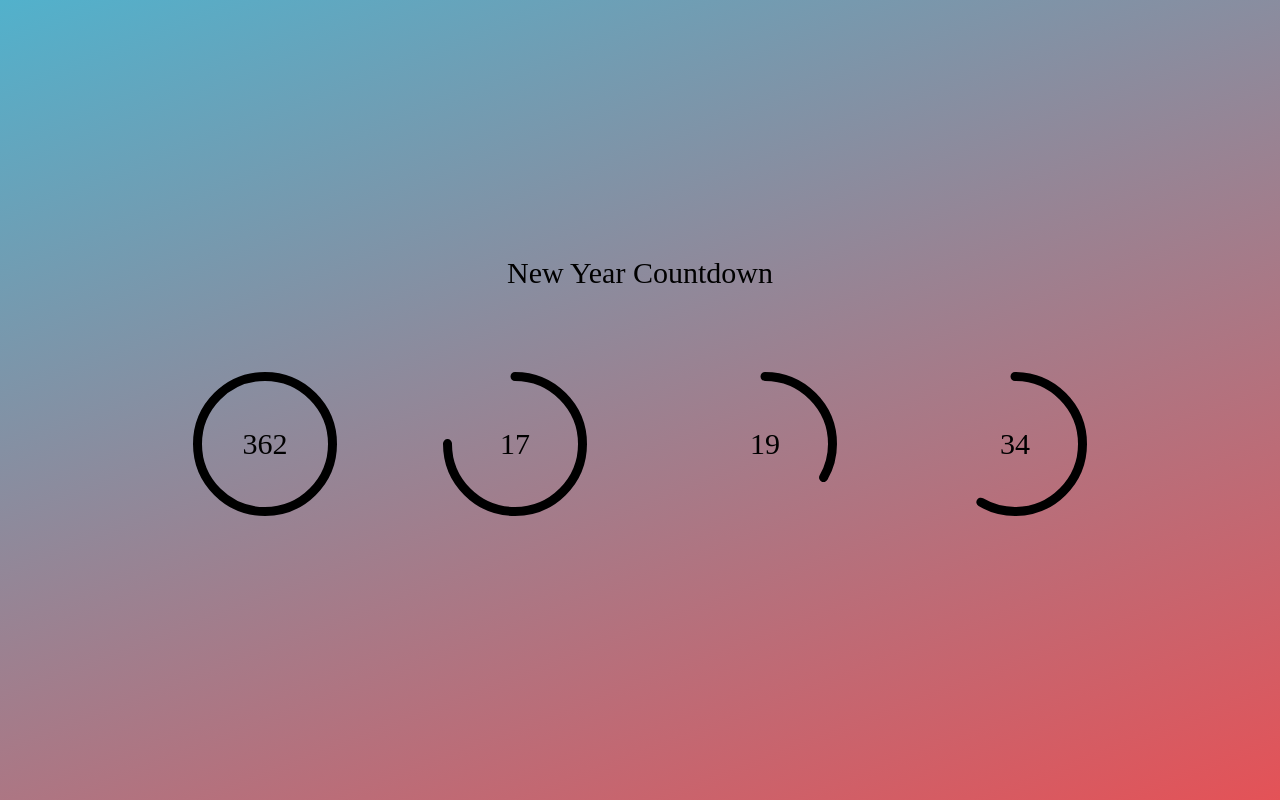
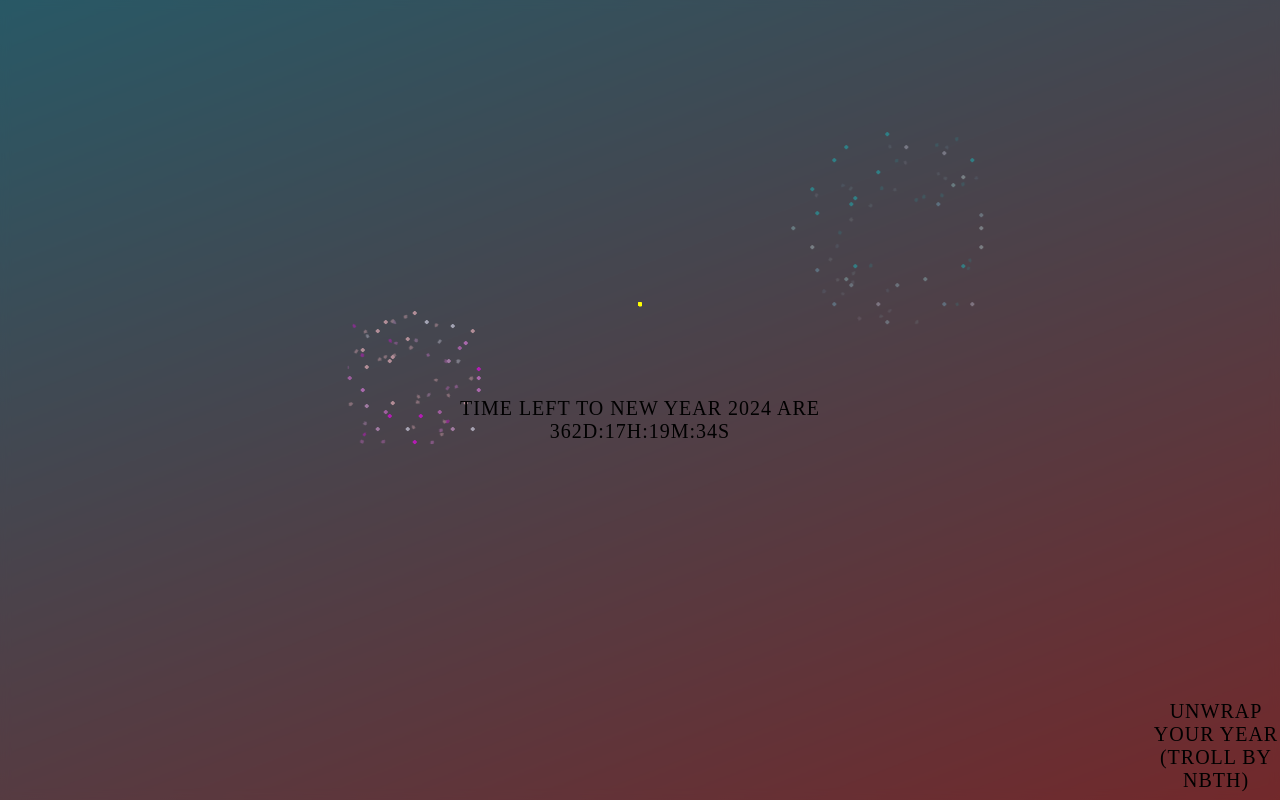
Before and after one commit to code-ga/new_year_countdown, a Preact app: page / in a window 1280 px wide. Built offline with nearby package versions, Linux system fonts and the light colour scheme.

Commit message:
update some things

```diff
--- a/src/app.css
+++ b/src/app.css
@@ -28,7 +28,6 @@
   display: -webkit-inline-flex;
   justify-content: center;
   align-items: center;
-  z-index: 1;
 }
 
 .base-timer {
@@ -86,12 +85,12 @@
 }
 
 .title {
-  position: relative;
+  position: absolute;
   color: black;
   text-align: center;
   font-size: 30px;
   margin-bottom: 10px;
-  top: 32%;
+  top: 30%;
   z-index: 1;
 }
 
@@ -114,3 +113,69 @@
     background-position: 0% 50%;
   }
 }
+
+.unwrap__link {
+  text-decoration: none;
+  color: inherit;
+  cursor: pointer;
+  font-size: 20px;
+  font-weight: 500;
+  text-transform: uppercase;
+  letter-spacing: 1px;
+  margin-top: 20px;
+  margin-bottom: 20px;
+  text-align: center;
+  animation: float 3s ease-in-out infinite;
+  position: absolute;
+  left: 90%;
+  bottom: 0;
+}
+
+/* floating on the screen animation */
+@keyframes float {
+  0% {
+    transform: translate(0, 0);
+  }
+  50% {
+    transform: translate(0, 15px);
+  }
+  100% {
+    transform:translate(0, 0);
+  }
+}
+
+/* timer left popup has class show will be displayed */
+.timer__left__popup.show {
+  display: block;
+  animation: popup 0.3s ease;
+}
+
+@keyframes popup {
+  0% {
+    /* scale from 0 to 1 */
+    transform: scale(0);
+  }
+  50% {
+    transform: scale(1.1);
+  }
+  100% {
+    transform: scale(1);
+  }
+}
+
+.timer__left__popup {
+  position: absolute;
+  top: 50%;
+  left: 50%;
+  transform: translate(-50%, -50%);
+  z-index: 1;
+  text-align: center;
+  font-size: 20px;
+  font-weight: 500;
+  text-transform: uppercase;
+  letter-spacing: 1px;
+  margin-top: 20px;
+  margin-bottom: 20px;
+  transition: all 0.3s ease;
+  display: none;
+}
--- a/src/app.tsx
+++ b/src/app.tsx
@@ -1,5 +1,7 @@
 import { useEffect, useRef, useState } from "preact/hooks";
 import "./app.css";
+import { Fireworks } from "./firework";
+import { JSX } from "preact/jsx-runtime";
 
 export function App() {
   return (
@@ -30,6 +32,7 @@ const NewYearCountdown = () => {
     minutes: 60,
     seconds: 60,
   };
+  const [isFireworkShow, setIsFireworkShow] = useState(true);
 
   useEffect(() => {
     const interval = setInterval(() => {
@@ -48,7 +51,17 @@ const NewYearCountdown = () => {
         timeTillDate.current[0] += 1;
       }
 
+      // if new hour, show fireworks 10s and then hide
+      // minutes == 0 &&
+      if (seconds == 0) {
+        setIsFireworkShow(true);
+      }
+      if (isFireworkShow && seconds == 50) {
+        setIsFireworkShow(false);
+      }
+
       setState({ days, hours, minutes, seconds });
+
       return () => {
         if (interval) {
           clearInterval(interval);
@@ -57,11 +70,30 @@ const NewYearCountdown = () => {
     }, 1000);
     return () => clearInterval(interval);
   }, []);
+  console.log({ state, isFireworkShow });
   return (
     <div className="main">
       <p className="wrapper">
-        <p className="title">New Year Countdown</p>
+        <Fireworks num={isFireworkShow ? 10 : 0}></Fireworks>
+        {/* popup for time left if isFireworkShow */}
+        <p className={`timer__left__popup ${isFireworkShow ? "show" : ""}`}>
+          Time left to New Year 2024 are
+          <br />
+          {state.days}d:{state.hours}h:{state.minutes}m:{state.seconds}s
+        </p>
         <p className="wrapper__timer">
+          <a
+            className="unwrap__link"
+            onClick={() => window.open("https://vsus.app")}
+          >
+            Unwrap your year (troll by nbth)
+          </a>
+          <p
+            className="title"
+            style={{ display: isFireworkShow ? "none" : "block" }}
+          >
+            New Year Countdown{" "}
+          </p>
           {Object.keys(state).map((v) => (
             <div>
               {/* <p className="timer__label">{v}</p> */}
--- /dev/null
+++ b/src/firework.style.css
@@ -0,0 +1,163 @@
+@keyframes firework {
+  0% {
+    transform: translate(var(--x), var(--initialY));
+    width: var(--initialSize);
+    opacity: 1;
+  }
+  50% {
+    width: 0.5vmin;
+    opacity: 1;
+  }
+  100% {
+    width: var(--finalSize);
+    opacity: 0;
+  }
+}
+
+/* @keyframes fireworkPseudo {
+  0% { transform: translate(-50%, -50%); width: var(--initialSize); opacity: 1; }
+  50% { width: 0.5vmin; opacity: 1; }
+  100% { width: var(--finalSize); opacity: 0; }
+}
+ */
+.firework,
+.firework::before,
+.firework::after {
+  --initialSize: 0.5vmin;
+  --finalSize: 45vmin;
+  --particleSize: 0.2vmin;
+  --color1: yellow;
+  --color2: khaki;
+  --color3: white;
+  --color4: lime;
+  --color5: gold;
+  --color6: mediumseagreen;
+  --y: -30vmin;
+  --x: -50%;
+  --initialY: 60vmin;
+  content: "";
+  animation: firework 2s infinite;
+  position: absolute;
+  top: 50%;
+  left: 50%;
+  transform: translate(-50%, var(--y));
+  width: var(--initialSize);
+  aspect-ratio: 1;
+  background:
+    /*
+    radial-gradient(circle, var(--color1) var(--particleSize), #0000 0) 0% 0%,
+    radial-gradient(circle, var(--color1) var(--particleSize), #0000 0) 100% 0%,
+    radial-gradient(circle, var(--color1) var(--particleSize), #0000 0) 100% 100%,
+    radial-gradient(circle, var(--color1) var(--particleSize), #0000 0) 0% 100%,
+    */ radial-gradient(
+        circle,
+        var(--color1) var(--particleSize),
+        #0000 0
+      )
+      50% 0%,
+    radial-gradient(circle, var(--color2) var(--particleSize), #0000 0) 100% 50%,
+    radial-gradient(circle, var(--color3) var(--particleSize), #0000 0) 50% 100%,
+    radial-gradient(circle, var(--color4) var(--particleSize), #0000 0) 0% 50%,
+    /* bottom right */
+      radial-gradient(circle, var(--color5) var(--particleSize), #0000 0) 80%
+      90%,
+    radial-gradient(circle, var(--color6) var(--particleSize), #0000 0) 95% 90%,
+    radial-gradient(circle, var(--color1) var(--particleSize), #0000 0) 90% 70%,
+    radial-gradient(circle, var(--color2) var(--particleSize), #0000 0) 100% 60%,
+    radial-gradient(circle, var(--color3) var(--particleSize), #0000 0) 55% 80%,
+    radial-gradient(circle, var(--color4) var(--particleSize), #0000 0) 70% 77%,
+    /* bottom left */
+      radial-gradient(circle, var(--color5) var(--particleSize), #0000 0) 22%
+      90%,
+    radial-gradient(circle, var(--color6) var(--particleSize), #0000 0) 45% 90%,
+    radial-gradient(circle, var(--color1) var(--particleSize), #0000 0) 33% 70%,
+    radial-gradient(circle, var(--color2) var(--particleSize), #0000 0) 10% 60%,
+    radial-gradient(circle, var(--color3) var(--particleSize), #0000 0) 31% 80%,
+    radial-gradient(circle, var(--color4) var(--particleSize), #0000 0) 28% 77%,
+    radial-gradient(circle, var(--color5) var(--particleSize), #0000 0) 13% 72%,
+    /* top left */
+      radial-gradient(circle, var(--color6) var(--particleSize), #0000 0) 80%
+      10%,
+    radial-gradient(circle, var(--color1) var(--particleSize), #0000 0) 95% 14%,
+    radial-gradient(circle, var(--color2) var(--particleSize), #0000 0) 90% 23%,
+    radial-gradient(circle, var(--color3) var(--particleSize), #0000 0) 100% 43%,
+    radial-gradient(circle, var(--color4) var(--particleSize), #0000 0) 85% 27%,
+    radial-gradient(circle, var(--color5) var(--particleSize), #0000 0) 77% 37%,
+    radial-gradient(circle, var(--color6) var(--particleSize), #0000 0) 60% 7%,
+    /* top right */
+      radial-gradient(circle, var(--color1) var(--particleSize), #0000 0) 22%
+      14%,
+    radial-gradient(circle, var(--color1) var(--particleSize), #0000 0) 45% 20%,
+    radial-gradient(circle, var(--color1) var(--particleSize), #0000 0) 33% 34%,
+    radial-gradient(circle, var(--color1) var(--particleSize), #0000 0) 10% 29%,
+    radial-gradient(circle, var(--color1) var(--particleSize), #0000 0) 31% 37%,
+    radial-gradient(circle, var(--color1) var(--particleSize), #0000 0) 28% 7%,
+    radial-gradient(circle, var(--color1) var(--particleSize), #0000 0) 13% 42%;
+  background-size: var(--initialSize) var(--initialSize);
+  background-repeat: no-repeat;
+}
+
+.firework::before {
+  --x: -50%;
+  --y: -50%;
+  --initialY: -50%;
+  /*   transform: translate(-20vmin, -2vmin) rotate(40deg) scale(1.3) rotateY(40deg); */
+  transform: translate(-50%, -50%) rotate(40deg) scale(1.3) rotateY(40deg);
+  /*   animation: fireworkPseudo 2s infinite; */
+}
+
+.firework::after {
+  --x: -50%;
+  --y: -50%;
+  --initialY: -50%;
+  /*   transform: translate(44vmin, -50%) rotate(170deg) scale(1.15) rotateY(-30deg); */
+  transform: translate(-50%, -50%) rotate(170deg) scale(1.15) rotateY(-30deg);
+  /*   animation: fireworkPseudo 2s infinite; */
+}
+
+.firework:nth-child(2) {
+  --x: 30vmin;
+}
+
+.firework:nth-child(2),
+.firework:nth-child(2)::before,
+.firework:nth-child(2)::after {
+  --color1: pink;
+  --color2: violet;
+  --color3: fuchsia;
+  --color4: orchid;
+  --color5: plum;
+  --color6: lavender;
+  --finalSize: 40vmin;
+  left: 30%;
+  top: 60%;
+  animation-delay: -0.25s;
+}
+
+.firework:nth-child(3) {
+  --x: -30vmin;
+  --y: -50vmin;
+}
+
+.firework:nth-child(3),
+.firework:nth-child(3)::before,
+.firework:nth-child(3)::after {
+  --color1: cyan;
+  --color2: lightcyan;
+  --color3: lightblue;
+  --color4: PaleTurquoise;
+  --color5: SkyBlue;
+  --color6: lavender;
+  --finalSize: 35vmin;
+  left: 70%;
+  top: 60%;
+  animation-delay: -0.4s;
+}
+
+.fireworks__background {
+  /* blur background  */
+  backdrop-filter: blur(5px);
+  background-color: rgba(0, 0, 0, 0.5);
+  height: 100vh;
+  transition: all 0.3s ease;
+}
--- /dev/null
+++ b/src/firework.tsx
@@ -0,0 +1,10 @@
+import "./firework.style.css";
+export function Fireworks({ num }: { num: number }) {
+  const elementReturn = [];
+  for (let index = 0; index < num; index++) {
+    elementReturn.push(<div class="firework"></div>);
+  }
+  return (
+    <>{num > 0 && <div class="fireworks__background">{elementReturn}</div>}</>
+  );
+}
```
